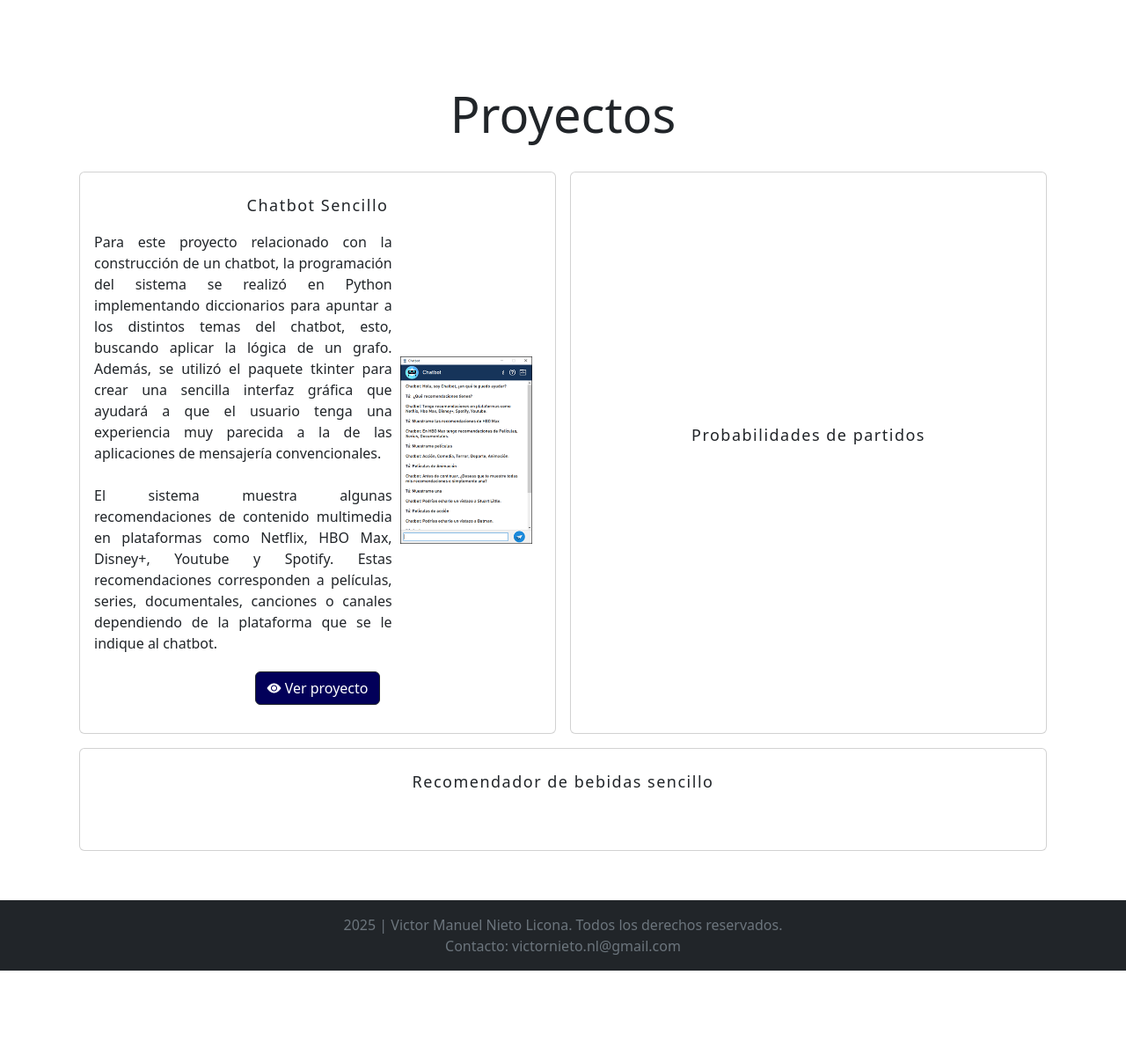
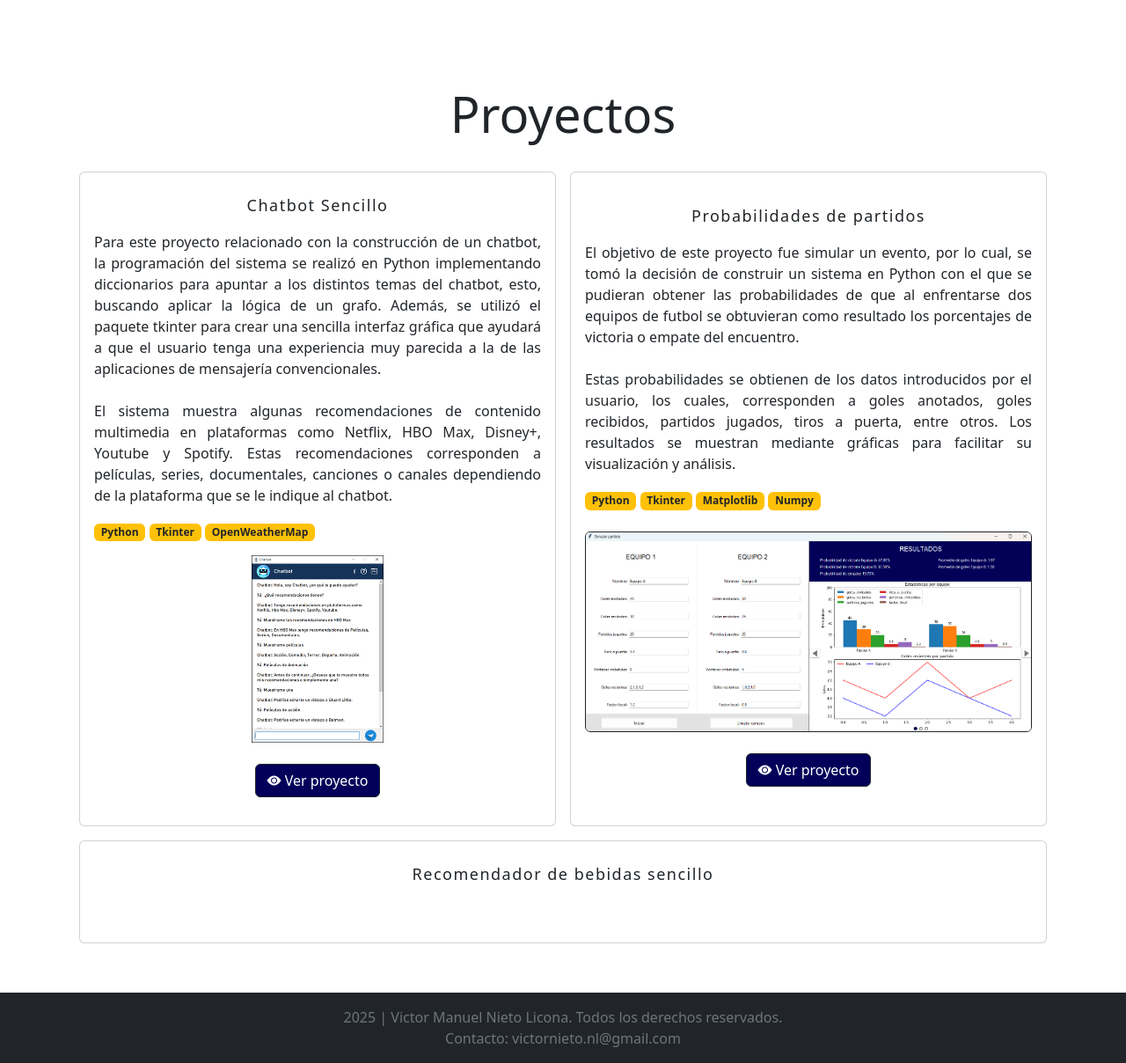
Before and after one commit to victornietol/portafolio, a Django app: page /proyectos/ in a window 1280 px wide. Shown: the whole page at 88% size. Before the commit the page ends 1103 px from the top, so only its background shows below. Run offline with Django 4.2, Linux system fonts and the light colour scheme.

Commit message:
Se agrego nuevo el proyecto probabilidades de partidos y se realizo el diseño base de prob_partidos.html

```diff
--- a/portafolio/templates/proyectos.html
+++ b/portafolio/templates/proyectos.html
@@ -16,20 +16,23 @@
                 <section class="col-md-6 col-lg-4 card card-body m-2 d-flex flex-column align-items-center justify-content-center">
                     <div class="pt-2">
                         <p class="texto-categoria-tec text-center">Chatbot Sencillo</p>
-                        <div class="d-flex flex-wrap">
-                            <div class="col-md-8 col-lg-8">
-                                <p style="text-align: justify;">
-                                    Para este proyecto relacionado con la construcción de un chatbot, la programación del sistema se realizó en Python implementando  diccionarios para apuntar a los distintos temas del chatbot, esto, buscando aplicar la lógica de un grafo. Además, se utilizó el paquete tkinter para crear una sencilla interfaz gráfica que ayudará a que el usuario tenga una experiencia muy parecida a la de las aplicaciones de mensajería convencionales.
-                                    <br><br>
-                                    El sistema muestra algunas recomendaciones de contenido multimedia en plataformas como Netflix, HBO Max, Disney+, Youtube y Spotify. Estas recomendaciones corresponden a películas, series, documentales, canciones o canales dependiendo de la plataforma que se le indique al chatbot.
-                                </p>
-                            </div>
-                            <div class="text-center col-md-4 col-lg-4 d-flex flex-column align-items-center justify-content-center">
+                        <div>
+                            <p style="text-align: justify;">
+                                Para este proyecto relacionado con la construcción de un chatbot, la programación del sistema se realizó en Python implementando  diccionarios para apuntar a los distintos temas del chatbot, esto, buscando aplicar la lógica de un grafo. Además, se utilizó el paquete tkinter para crear una sencilla interfaz gráfica que ayudará a que el usuario tenga una experiencia muy parecida a la de las aplicaciones de mensajería convencionales.
+                                <br><br>
+                                El sistema muestra algunas recomendaciones de contenido multimedia en plataformas como Netflix, HBO Max, Disney+, Youtube y Spotify. Estas recomendaciones corresponden a películas, series, documentales, canciones o canales dependiendo de la plataforma que se le indique al chatbot.
+                            </p>
+                            <p>
+                                <span class="badge bg-warning text-dark">Python</span>
+                                <span class="badge bg-warning text-dark">Tkinter</span>
+                                <span class="badge bg-warning text-dark"">OpenWeatherMap</span>
+                            </p>
+                            <div class="text-center">
                                 <img src="{% static 'portafolio/img/proyectos/chatbot/prev.png' %}" title="Chatbot" class="img-fluid mx-3" style="width: 150px;" alt="Prev chatbot" loading="lazy">
                             </div>
                         </div>
                         <div class="text-center">
-                            <a class="btn btn-dark mb-3 mt-1" style="background: #020059;" href="{% url 'proyecto_chatbot' %}">
+                            <a class="btn btn-dark mb-3 mt-4" style="background: #020059;" href="{% url 'proyecto_chatbot' %}">
                                 <i class="bi bi-eye-fill"></i> Ver proyecto
                             </a>
                         </div>
@@ -39,8 +42,26 @@
                 <section class="col-md-6 col-lg-4 card card-body m-2 d-flex flex-column align-items-center justify-content-center">
                     <div class="pt-2">
                         <p class="texto-categoria-tec text-center">Probabilidades de partidos</p>
-                        <div class="text-center pt-3 pb-3">
-
+                        <div>
+                            <p style="text-align: justify;">
+                                El objetivo de este proyecto fue simular un evento, por lo cual, se tomó la decisión de construir un sistema en Python con el que se pudieran obtener las probabilidades de que al enfrentarse dos equipos de futbol se obtuvieran como resultado los porcentajes de victoria o empate del encuentro.
+                                <br><br>
+                                Estas probabilidades se obtienen de los datos introducidos por el usuario, los cuales, corresponden a goles anotados, goles recibidos, partidos jugados, tiros a puerta, entre otros. Los resultados se muestran mediante gráficas para facilitar su visualización y análisis.
+                            </p>
+                            <p>
+                                <span class="badge bg-warning text-dark">Python</span>
+                                <span class="badge bg-warning text-dark">Tkinter</span>
+                                <span class="badge bg-warning text-dark">Matplotlib</span>
+                                <span class="badge bg-warning text-dark">Numpy</span>
+                            </p>
+                            <div class="text-center">
+                                <img src="{% static 'portafolio/img/proyectos/prob_partidos/prev.png' %}" title="Probabilidades partidos" class="img-fluid rounded border border-dark mt-2"  alt="Prev probabilidades partidos" loading="lazy">
+                            </div>
+                        </div>
+                        <div class="text-center">
+                            <a class="btn btn-dark mb-3 mt-4" style="background: #020059;" href="{% url 'proyecto_prob_partidos' %}">
+                                <i class="bi bi-eye-fill"></i> Ver proyecto
+                            </a>
                         </div>
                     </div>
                 </section>
--- a/portafolio/urls.py
+++ b/portafolio/urls.py
@@ -6,4 +6,5 @@ urlpatterns = [
     path("proyectos/", views.proyectos, name="proyectos"),
     path("contacto/", views.contacto, name="contacto"),
     path("proyecto_chatbot/", views.proyecto_chatbot, name="proyecto_chatbot"),
+    path("proyecto_prob_partidos/", views.proyecto_prob_partidos, name="proyecto_prob_partidos"),
 ]
--- a/portafolio/views.py
+++ b/portafolio/views.py
@@ -20,3 +20,8 @@ def proyecto_chatbot(request):
     return render(request, 'proyectos/chatbot.html', {
         'pagina_actual':'proyectos'
     })
+
+def proyecto_prob_partidos(request):
+    return render(request, 'proyectos/prob_partidos.html', {
+        'pagina_actual':'proyectos'
+    })
```
Also changed, not shown: portafolio/templates/proyectos/prob_partidos.html (added, +69 -0 lines), portafolio/static/portafolio/img/proyectos/prob_partidos/prev.png (added).
